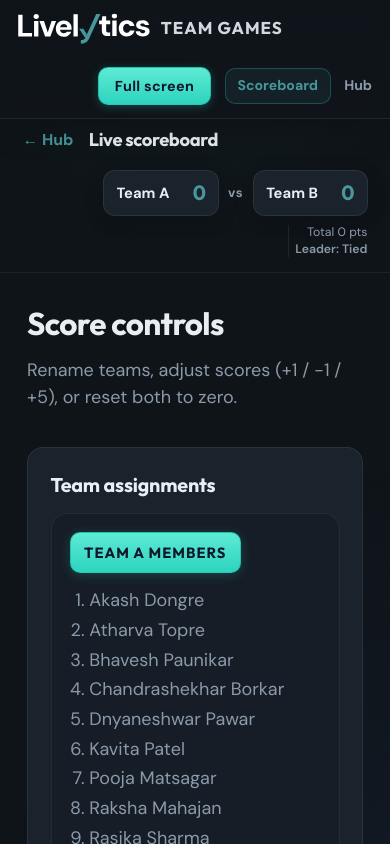
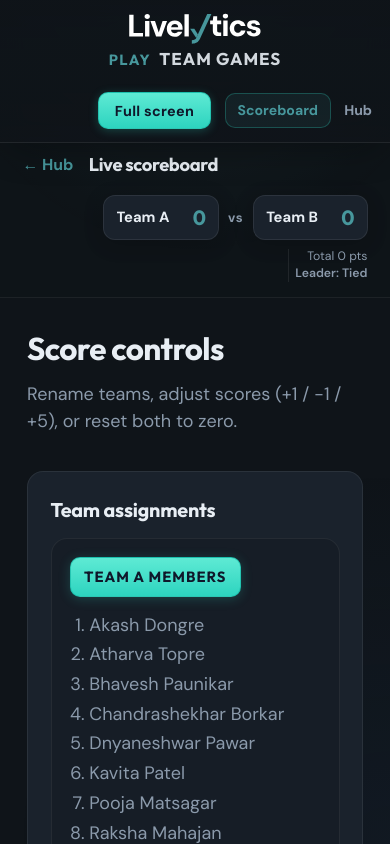
Before and after one commit to akshaygdhole/Fun-Friday-Games, a React (Vite) app: page /scoreboard in a window 390 px wide. Shown: the top 844 px of the page. Built offline with nearby package versions, Linux system fonts and the light colour scheme.

Commit message:
Refactor StickyScoreBar and Home components to enhance branding presentation; update styles for improved layout and responsiveness. Adjust logo and title structure for better visual hierarchy and accessibility.

```diff
--- a/src/components/StickyScoreBar.jsx
+++ b/src/components/StickyScoreBar.jsx
@@ -23,10 +23,15 @@ export default function StickyScoreBar() {
           <Link
             to="/"
             className="sticky-score-bar-logo"
-            aria-label="Livelytics Team Games"
+            aria-label="Livelytics Play Team Games"
           >
-            <LivelyticsLogoIcon width="132" height="31" />
-            <span className="sticky-score-bar-brand-name">Team Games</span>
+            <span className="sticky-score-bar-logo-graphic" aria-hidden="true">
+              <LivelyticsLogoIcon width="132" height="31" />
+            </span>
+            <span className="sticky-score-bar-brand-titles">
+              <span className="sticky-score-bar-play">Play</span>
+              <span className="sticky-score-bar-brand-name">Team Games</span>
+            </span>
           </Link>
         </div>
 
--- a/src/pages/Home.jsx
+++ b/src/pages/Home.jsx
@@ -75,11 +75,14 @@ export default function Home() {
       <div className="bg-pattern" aria-hidden="true" />
       <header className="home-header">
         <div className="home-header-bar">
-          <div className="home-brand" aria-label="Livelytics Team Games">
+          <div className="home-brand" aria-label="Livelytics Play Team Games">
             <div className="home-brand-mark">
               <LivelyticsLogoIcon width="132" height="31" />
             </div>
-            <h1 className="home-title">Team Games</h1>
+            <h1 className="home-title">
+              <span className="home-brand-play">Play</span>
+              <span className="home-title-text">Team Games</span>
+            </h1>
           </div>
           <div className="home-header-actions">
             <div className="home-header-scores" aria-label="Live team scores">
--- a/src/styles.css
+++ b/src/styles.css
@@ -82,7 +82,7 @@ body {
 .sticky-score-bar-inner {
   max-width: 1220px;
   margin: 0 auto;
-  min-height: 4rem;
+  min-height: 4.35rem;
   padding: 0.88rem 1.5rem;
   display: flex;
   flex-wrap: wrap;
@@ -100,11 +100,37 @@ body {
 
 .sticky-score-bar-logo {
   display: inline-flex;
-  align-items: center;
-  gap: 0.6rem;
-  line-height: 0;
+  flex-direction: column;
+  align-items: flex-start;
+  gap: 0.32rem;
+  line-height: 1.15;
   text-decoration: none;
   min-width: 0;
+  color: inherit;
+}
+
+.sticky-score-bar-logo-graphic {
+  display: flex;
+  align-items: center;
+  line-height: 0;
+}
+
+.sticky-score-bar-brand-titles {
+  display: inline-flex;
+  align-items: baseline;
+  gap: 0.45rem;
+  flex-wrap: wrap;
+  line-height: 1.1;
+}
+
+.sticky-score-bar-play {
+  font-family: var(--font-display);
+  font-weight: 800;
+  font-size: 0.82rem;
+  letter-spacing: 0.1em;
+  text-transform: uppercase;
+  color: var(--accent);
+  white-space: nowrap;
 }
 
 .sticky-score-bar-brand-name {
@@ -116,6 +142,14 @@ body {
   color: var(--text);
   opacity: 0.9;
   white-space: nowrap;
+}
+
+.sticky-score-bar-logo:hover .sticky-score-bar-brand-name {
+  color: var(--accent);
+}
+
+.sticky-score-bar-logo:hover .sticky-score-bar-play {
+  filter: brightness(1.12);
 }
 
 .sticky-score-bar-spacer {
@@ -307,7 +341,7 @@ body {
 
 @media (max-width: 640px) {
   .sticky-score-bar-inner {
-    min-height: 3.65rem;
+    min-height: 3.95rem;
     padding: 0.72rem 1rem;
   }
 
@@ -317,6 +351,16 @@ body {
     align-items: center;
     justify-content: flex-start;
     gap: 0.5rem;
+  }
+
+  .sticky-score-bar-logo {
+    align-items: center;
+    width: 100%;
+  }
+
+  .sticky-score-bar-brand-titles {
+    justify-content: center;
+    width: 100%;
   }
 
   .sticky-score-bar-hint {
@@ -447,9 +491,9 @@ h1 {
 
 .home-brand {
   display: flex;
-  flex-direction: row;
-  align-items: center;
-  gap: 0.75rem;
+  flex-direction: column;
+  align-items: flex-start;
+  gap: 0.4rem;
   min-width: 0;
   flex: 0 1 auto;
 }
@@ -523,6 +567,10 @@ h1 {
 }
 
 .home-title {
+  display: inline-flex;
+  align-items: baseline;
+  flex-wrap: wrap;
+  gap: 0.45rem;
   font-family: var(--font-display);
   font-size: clamp(1.15rem, 2.4vw, 1.5rem);
   font-weight: 700;
@@ -530,6 +578,18 @@ h1 {
   letter-spacing: -0.02em;
   line-height: 1.15;
   white-space: nowrap;
+}
+
+.home-brand-play {
+  font-weight: 800;
+  font-size: 0.78em;
+  letter-spacing: 0.1em;
+  text-transform: uppercase;
+  color: var(--accent);
+}
+
+.home-title-text {
+  letter-spacing: -0.02em;
 }
 
 @media (max-width: 720px) {
@@ -542,11 +602,13 @@ h1 {
 
   .home-brand {
     justify-content: center;
+    align-items: center;
   }
 
   .home-title {
     white-space: normal;
     text-align: center;
+    justify-content: center;
   }
 
   .home-header-actions {
```
